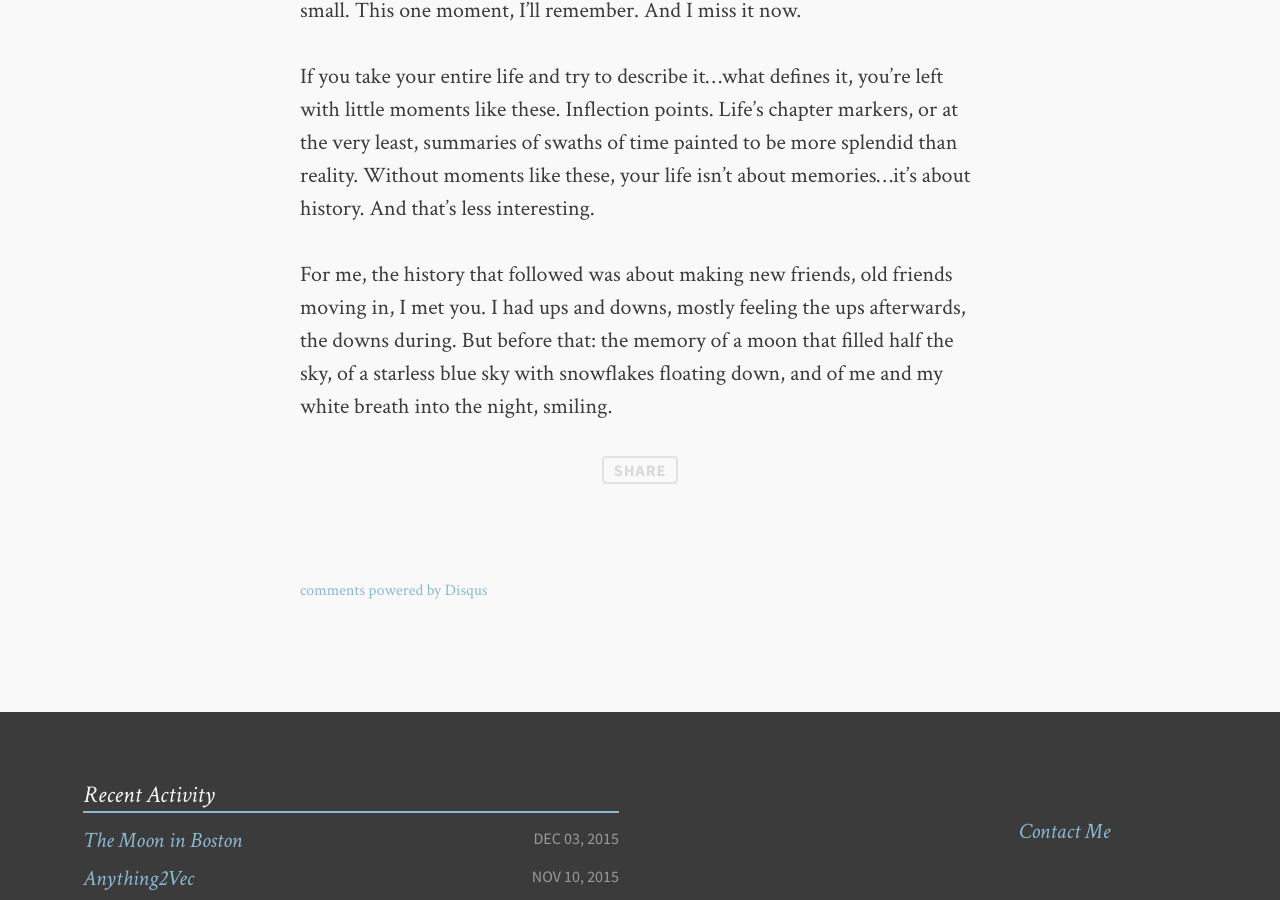
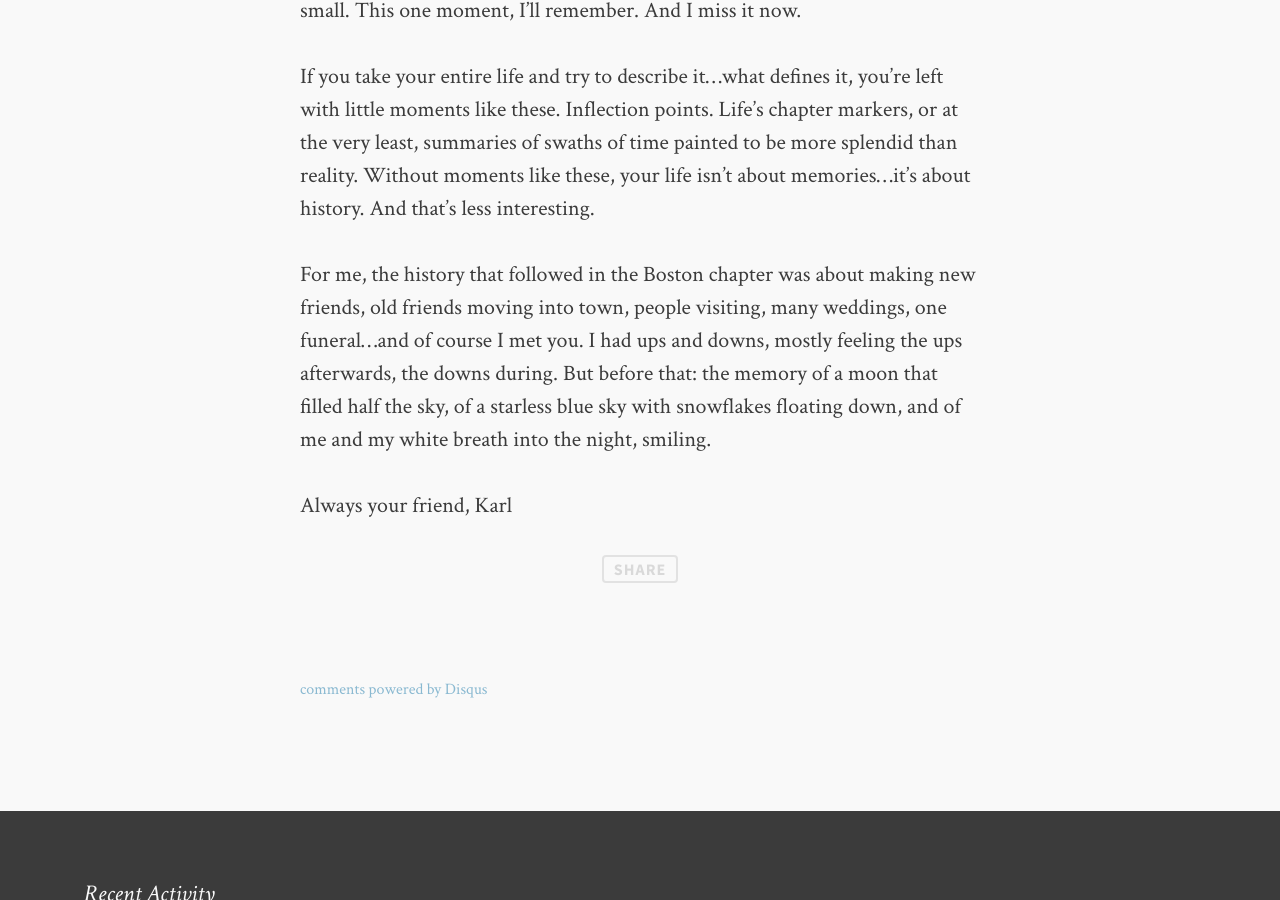
Before and after one commit to UCKarl/UCKarl.github.io, a Jekyll site: the page built from _posts/2015-12-03-The Moon.md, in a window 1280 px wide and 900 px high, scrolled down 1786 px. Built offline with Jekyll 4.4.1, drawn with Linux system fonts in a browser that asks for light colours; comment, search, counter and statistics services are not loaded.

Commit message:
Update 2015-12-03-The Moon.md

```diff
--- a/_posts/2015-12-03-The Moon.md
+++ b/_posts/2015-12-03-The Moon.md
@@ -24,4 +24,7 @@ Things slow down, and even now, all I can remember is the image in my mind, prob
 
 If you take your entire life and try to describe it...what defines it, you're left with little moments like these. Inflection points. Life's chapter markers, or at the very least, summaries of swaths of time painted to be more splendid than reality. Without moments like these, your life isn't about memories...it's about history. And that's less interesting.
 
-For me, the history that followed was about making new friends, old friends moving in, I met you. I had ups and downs, mostly feeling the ups afterwards, the downs during. But before that: the memory of a moon that filled half the sky, of a starless blue sky with snowflakes floating down, and of me and my white breath into the night, smiling.
+For me, the history that followed in the Boston chapter was about making new friends, old friends moving into town, people visiting, many weddings, one funeral...and of course I met you. I had ups and downs, mostly feeling the ups afterwards, the downs during. But before that: the memory of a moon that filled half the sky, of a starless blue sky with snowflakes floating down, and of me and my white breath into the night, smiling.
+
+Always your friend,
+Karl
```
